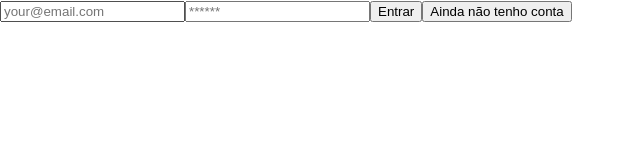
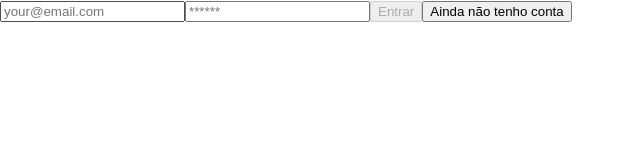
Before and after one commit to RabeloGuedes/Delivery-App, a React (Create React App) app in the folder front-end/: page /login in a window 1280 px wide. Shown: the top 160 px of the page, without its empty margins (0-640 px from the left). Built offline with nearby package versions, Linux system fonts and the light colour scheme.

Commit message:
feat: Adiciona inputs customizáveis e cria validação para email e senha.

```diff
--- /dev/null
+++ b/front-end/src/components/Input/Input.css
@@ -0,0 +1,8 @@
+.login-input ~ span {
+  color: red;
+  display: none;
+}
+
+.login-input:invalid ~ span {
+  display: block;
+}
--- /dev/null
+++ b/front-end/src/components/Input/Input.jsx
@@ -0,0 +1,40 @@
+import PropTypes from 'prop-types';
+import './Input.css';
+
+export default function Input({
+  className,
+  type,
+  placeholder,
+  dataTestid,
+  onChange,
+  errorMessage,
+  errorTestId,
+}) {
+  return (
+    <label htmlFor={ type }>
+      <input
+        className={ className }
+        id={ type }
+        type={ type }
+        placeholder={ placeholder }
+        data-testid={ dataTestid }
+        onChange={ onChange }
+      />
+      <span
+        data-testid={ errorTestId }
+      >
+        { errorMessage }
+      </span>
+    </label>
+  );
+}
+
+Input.propTypes = {
+  className: PropTypes.string,
+  type: PropTypes.string,
+  placeholder: PropTypes.string,
+  dataTestid: PropTypes.string,
+  onChange: PropTypes.func,
+  errorMessage: PropTypes.string,
+  erroTestid: PropTypes.string,
+}.isRequired;
--- a/front-end/src/pages/Login/Login.jsx
+++ b/front-end/src/pages/Login/Login.jsx
@@ -1,16 +1,53 @@
-import { useState } from 'react';
+import { useState, useEffect } from 'react';
 import { useNavigate } from 'react-router-dom';
 import login from '../../services/APIs';
+import Input from '../../components/Input/Input';
+
+const SIX = 6;
 
 export default function Login() {
-  const [email, setEmail] = useState('');
-  const [password, setPassword] = useState('');
+  const [loginValues, setLoginValues] = useState({
+    email: '',
+    password: '',
+  });
+  const [isLoginButtonDisabled, setIsLoginButtonDisabled] = useState(true);
   const navigate = useNavigate();
+
+  useEffect(() => {
+    const emailRegex = /^[\w-.]+@([\w-]+\.)+[\w-]{2,4}$/;
+    setIsLoginButtonDisabled(() => (
+      !emailRegex.test(loginValues.email)
+      || loginValues.password.length < SIX
+    ));
+  }, [loginValues]);
+
+  const inputs = [
+    {
+      id: 1,
+      className: 'login-input',
+      type: 'email',
+      placeholder: 'your@email.com',
+      dataTestid: 'common_login__input-email',
+      errorMessage: 'Email inválido',
+      errorTestId: 'common_login__element-invalid-email',
+      required: true,
+    },
+    {
+      id: 2,
+      className: 'login-input',
+      type: 'password',
+      placeholder: '******',
+      dataTestid: 'common_login__input-password',
+      errorMessage: 'Senha inválida',
+      errorTestId: 'common_login__element-invalid-password',
+      required: true,
+    },
+  ];
 
   const toLogin = async (e) => {
     e.preventDefault();
     try {
-      await login(email, password);
+      await login(loginValues.email, loginValues.password);
       navigate('/customer/products');
     } catch (error) {
       console.log(error);
@@ -21,34 +58,28 @@ export default function Login() {
     navigate('/registre');
   };
 
+  const onChange = ({ target }) => {
+    setLoginValues((prevState) => ({
+      ...prevState,
+      [target.type]: target.value,
+    }));
+  };
+
   return (
     <section>
       <form onSubmit={ (e) => toLogin(e) }>
-        <label htmlFor="email">
-          <input
-            id="email"
-            type="email"
-            placeholder="your@email.com"
-            autoComplete="off"
-            onChange={ ({ target }) => setEmail(target.value) }
-            value={ email }
-            data-testid="common_login__input-email"
+        { inputs.map((input) => (
+          <Input
+            key={ input.id }
+            { ...input }
+            value={ loginValues[input.type] }
+            onChange={ (e) => onChange(e) }
           />
-        </label>
-        <label htmlFor="password">
-          <input
-            id="password"
-            type="password"
-            placeholder="******"
-            autoComplete="off"
-            onChange={ ({ target }) => setPassword(target.value) }
-            value={ password }
-            data-testid="common_login__input-password"
-          />
-        </label>
+        ))}
         <button
           type="submit"
           data-testid="common_login__button-login"
+          disabled={ isLoginButtonDisabled }
         >
           Entrar
         </button>
--- a/front-end/src/services/APIs.js
+++ b/front-end/src/services/APIs.js
@@ -1,7 +1,7 @@
 import axios from 'axios';
 
 const apiBase = axios.create({
-  baseURL: 'http://localhost:3002',
+  baseURL: 'http://localhost:3001',
 });
 
 const login = (email, password) => apiBase.post('/login', { email, password });
```
